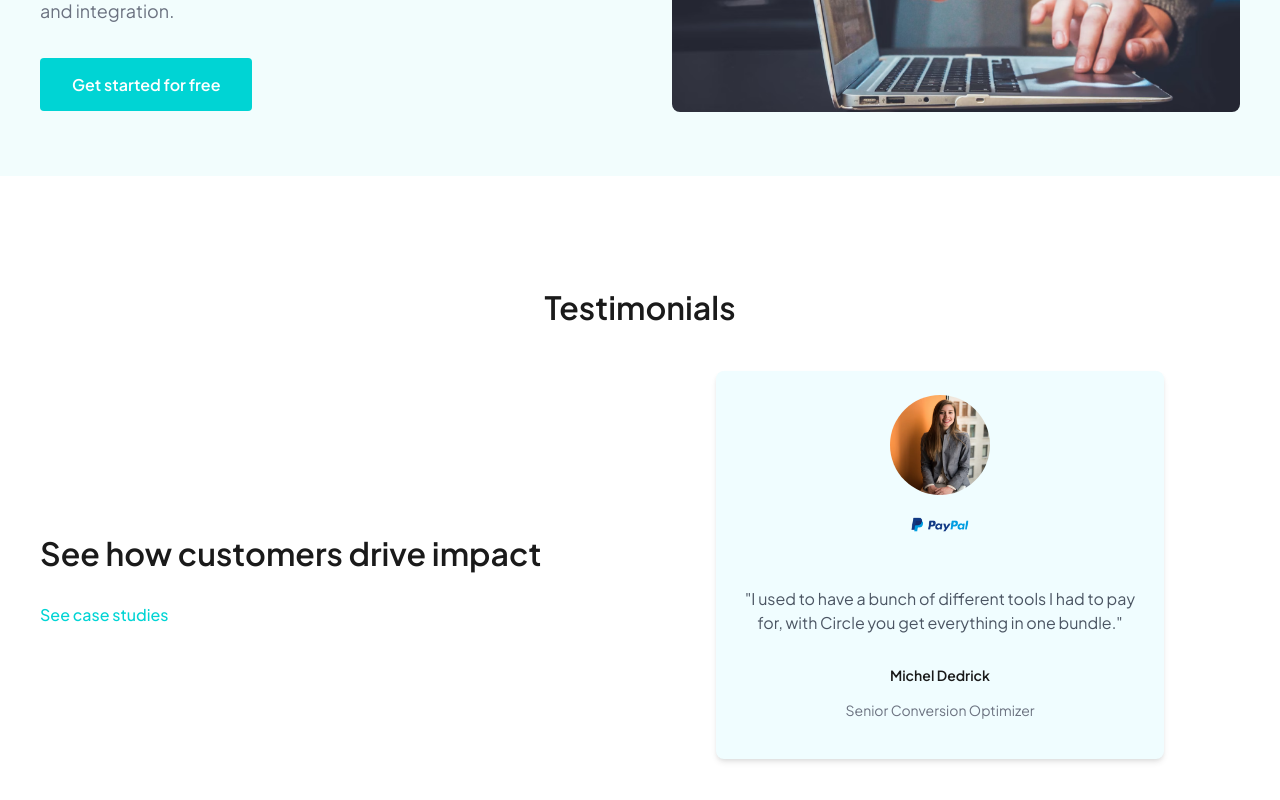
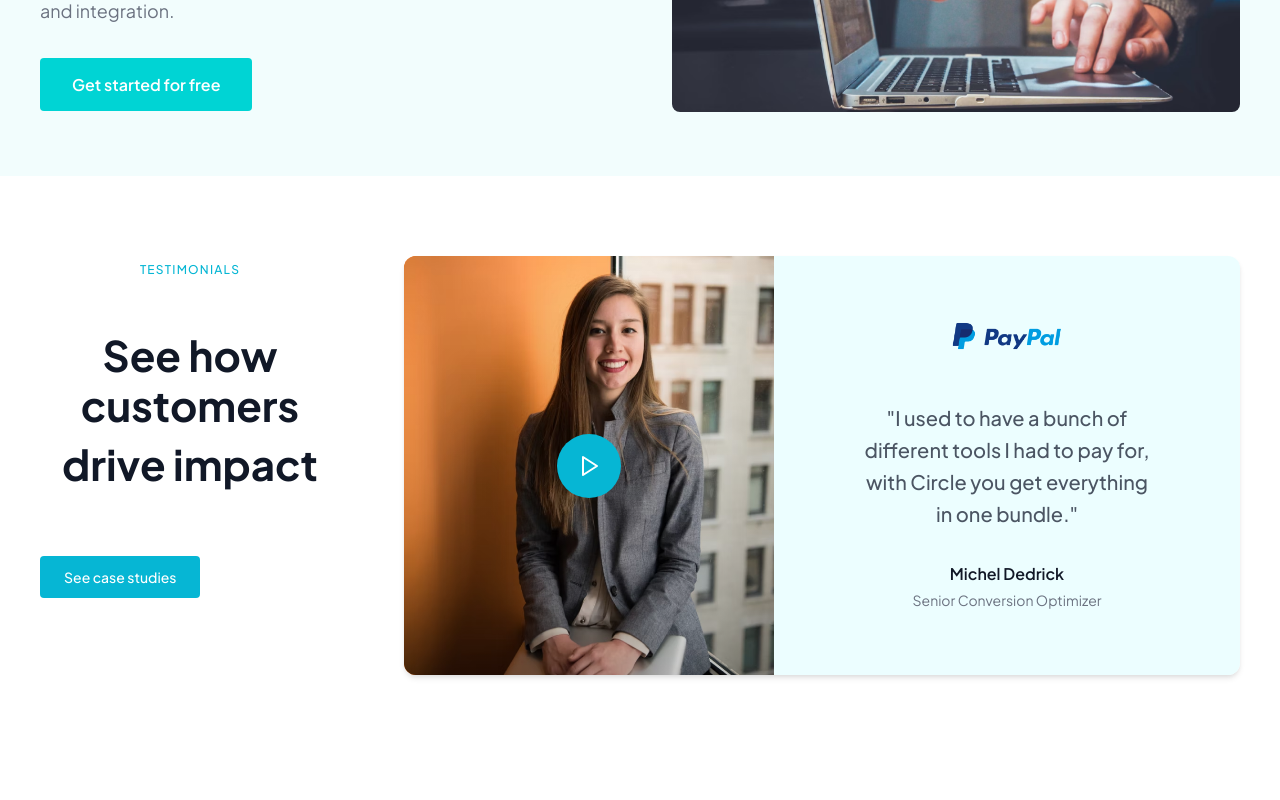
Before and after one commit to KrievinsT/oCircle, a React (Vite) app: page / in a window 1280 px wide. Shown: the part 3539-4339 px from the top of the page. After the commit the page ends 4294 px from the top, so only its background shows below. Built offline with nearby package versions, Linux system fonts and the light colour scheme.

Commit message:
Testimonials changes, closer to finished product

```diff
--- a/package.json
+++ b/package.json
@@ -10,6 +10,7 @@
     "preview": "vite preview"
   },
   "dependencies": {
+    "lucide-react": "^0.456.0",
     "react": "^18.3.1",
     "react-dom": "^18.3.1"
   },
--- a/src/components/Testimonials/Testimonials.jsx
+++ b/src/components/Testimonials/Testimonials.jsx
@@ -1,34 +1,59 @@
+// Testimonials.jsx
 import React from 'react';
+import { Play } from 'lucide-react';
 import './Testimonials.scss';
-import PaypalLogo from '../../assets/paypal.png';
-import GirlImage from '../../assets/girl_sit.png';
+import paypal from '../../assets/paypal.png';
+import girlSit from '../../assets/girl_sit.png';
 
 const Testimonials = () => {
   return (
-    <section id="testimonials" className="testimonials">
-      <div className="testimonials__content">
-        <div className="testimonials__title-container">
-          <h2 className="testimonials__title">Testimonials</h2>
+    <section className="testimonials">
+      <div className="testimonials__container">
+        <div className="testimonials__header">
+          <span className="testimonials__label">TESTIMONIALS</span>
+          <div className="testimonials__title-group">
+            <h2 className="testimonials__title">
+              See how customers
+              <span className="testimonials__title-emphasis">drive impact</span>
+            </h2>
+            <button className="testimonials__cta">
+              See case studies
+            </button>
+          </div>
         </div>
-        <div className="testimonials__container">
-          <div className="testimonials__left">
-            <h2 className="testimonials__title">See how customers drive impact</h2>
-            <a href="#" className="testimonials__link">See case studies</a>
+
+        <div className="testimonials__content">
+          <div className="testimonials__media">
+            <img
+              src={girlSit}
+              alt="Testimonial video thumbnail"
+              className="testimonials__image"
+            />
+            <button className="testimonials__play-button">
+              <Play className="testimonials__play-icon" />
+            </button>
           </div>
-          <div className="testimonials__right">
-            <div className="testimonials__item">
-              <div className="testimonials__item-content">
-                <img src={GirlImage} alt="Michel Dedrick" className="testimonials__item-avatar" />
-                <img src={PaypalLogo} alt="PayPal" className="testimonials__item-logo" />
-                <p className="testimonials__item-text">"I used to have a bunch of different tools I had to pay for, with Circle you get everything in one bundle."</p>
-                <div className="testimonials__item-attribution">
-                  <div>
-                    <h3 className="testimonials__item-name">Michel Dedrick</h3>
-                    <p className="testimonials__item-role">Senior Conversion Optimizer</p>
-                  </div>
-                </div>
-              </div>
+
+          <div className="testimonials__quote">
+            <div className="testimonials__quote-content">
+              <img
+                src={paypal}
+                alt="PayPal logo"
+                className="testimonials__company-logo"
+              />
+              <blockquote className="testimonials__quote-text">
+                "I used to have a bunch of different tools I had to pay for, with Circle you get everything in one bundle."
+              </blockquote>
+              <footer className="testimonials__quote-attribution">
+                <cite className="testimonials__quote-author">Michel Dedrick</cite>
+                <span className="testimonials__quote-role">Senior Conversion Optimizer</span>
+              </footer>
             </div>
+          </div>
+
+          <div className="testimonials__navigation">
+            <button className="testimonials__nav-dot testimonials__nav-dot--active" aria-label="View testimonial 1"></button>
+            <button className="testimonials__nav-dot" aria-label="View testimonial 2"></button>
           </div>
         </div>
       </div>
--- a/src/components/Testimonials/Testimonials.scss
+++ b/src/components/Testimonials/Testimonials.scss
@@ -1,125 +1,264 @@
+// Testimonials.scss
 .testimonials {
-    padding: 80px 0;
-    background-color: white;
+  padding: 80px 16px;
+  background-color: #ffffff;
 
-    &__content {
+  &__container {
     max-width: 1200px;
     margin: 0 auto;
-      padding: 0 20px;
+    display: flex;
+    align-items: flex-start;
+    gap: 64px;
   }
 
-    &__title-container {
-      margin-bottom: 40px;
+  &__header {
+    flex-shrink: 0;
+    max-width: 300px;
+  }
+
+  &__label {
+    display: inline-block;
+    color: #06b6d4;
+    font-size: 12px;
+    font-weight: 500;
+    letter-spacing: 0.1em;
+    text-transform: uppercase;
+    margin-bottom: 16px;
+  }
+
+  &__title-group {
+    display: flex;
+    flex-direction: column;
+    gap: 32px;
   }
 
   &__title {
-      font-size: 32px;
-      font-weight: 600;
-      color: #1a1a1a;
+    font-size: 42px;
+    font-weight: 700;
+    line-height: 1.2;
+    color: #111827;
+
+    &-emphasis {
+      display: block;
+      margin-top: 8px;
+    }
   }
 
-    &__container {
+  &__cta {
+    width: fit-content;
+    background-color: #06b6d4;
+    color: #ffffff;
+    font-size: 14px;
+    font-weight: 500;
+    padding: 12px 24px;
+    border-radius: 4px;
+    border: none;
+    cursor: pointer;
+    transition: background-color 0.2s ease;
+
+    &:hover {
+      background-color: #0891b2;
+    }
+  }
+
+  &__content {
+    flex: 1;
+    position: relative;
     display: flex;
-      justify-content: space-between;
+    border-radius: 12px;
+    overflow: hidden;
+    box-shadow: 0 4px 6px -1px rgba(0, 0, 0, 0.1),
+                0 2px 4px -1px rgba(0, 0, 0, 0.06);
+  }
+
+  &__media {
+    position: relative;
+    flex: 1;
+    background-color: #f97316;
+
+    &::after {
+      content: '';
+      position: absolute;
+      inset: 0;
+      background: linear-gradient(
+        to bottom,
+        rgba(0, 0, 0, 0) 0%,
+        rgba(0, 0, 0, 0.2) 100%
+      );
+    }
+  }
+
+  &__image {
+    width: 100%;
+    height: 100%;
+    object-fit: cover;
+    min-height: 400px;
+  }
+
+  &__play-button {
+    position: absolute;
+    top: 50%;
+    left: 50%;
+    transform: translate(-50%, -50%);
+    background-color: #06b6d4;
+    border: none;
+    border-radius: 50%;
+    width: 64px;
+    height: 64px;
+    display: flex;
+    align-items: center;
+    justify-content: center;
+    cursor: pointer;
+    transition: all 0.2s ease;
+    z-index: 1;
+
+    &:hover {
+      background-color: #0891b2;
+      transform: translate(-50%, -50%) scale(1.1);
+    }
+  }
+
+  &__play-icon {
+    width: 24px;
+    height: 24px;
+    color: #ffffff;
+  }
+
+  &__quote {
+    flex: 1;
+    background-color: #ecfeff;
+    padding: 48px;
+    display: flex;
     align-items: center;
   }
 
-    &__left {
-      flex-basis: 50%;
-      text-align: left;
+  &__quote-content {
+    max-width: 400px;
   }
 
-    &__link {
-      color: #00d4d4;
+  &__company-logo {
+    height: 32px;
+    margin-bottom: 24px;
+  }
+
+  &__quote-text {
+    font-size: 20px;
+    line-height: 1.6;
+    color: #4b5563;
+    margin-bottom: 32px;
+    font-weight: 500;
+  }
+
+  &__quote-attribution {
+    display: flex;
+    flex-direction: column;
+    gap: 4px;
+  }
+
+  &__quote-author {
+    font-weight: 600;
+    color: #111827;
+    font-style: normal;
     font-size: 16px;
-      font-weight: 500;
-      text-decoration: none;
-      transition: color 0.2s ease;
+  }
 
-      &:hover {
-        color: darken(#00d4d4, 10%);
+  &__quote-role {
+    color: #6b7280;
+    font-size: 14px;
+  }
+
+  &__navigation {
+    position: absolute;
+    right: -24px;
+    top: 50%;
+    transform: translateY(-50%);
+    display: flex;
+    flex-direction: column;
+    gap: 8px;
+    padding: 8px;
+  }
+
+  &__nav-dot {
+    width: 8px;
+    height: 8px;
+    border-radius: 50%;
+    border: none;
+    background-color: #d1d5db;
+    padding: 0;
+    cursor: pointer;
+    transition: background-color 0.2s ease;
+
+    &--active {
+      background-color: #06b6d4;
+    }
+
+    &:hover:not(&--active) {
+      background-color: #9ca3af;
     }
   }
 
-    &__right {
-      flex-basis: 50%;
-      display: flex;
-      justify-content: center;
+  // Media Queries
+  @media (max-width: 1024px) {
+    padding: 64px 24px;
+
+    &__container {
+      gap: 48px;
+    }
+
+    &__title {
+      font-size: 36px;
+    }
+
+    &__quote {
+      padding: 32px;
+    }
+  }
+
+  @media (max-width: 968px) {
+    &__container {
+      flex-direction: column;
+      gap: 48px;
+    }
+
+    &__header {
+      max-width: none;
+      text-align: center;
+    }
+
+    &__title-group {
       align-items: center;
     }
 
-    &__item {
-      background-color: #f0fdff;
-      border-radius: 8px;
-      box-shadow: 0 4px 6px -1px rgba(0, 0, 0, 0.1), 0 2px 4px -1px rgba(0, 0, 0, 0.06);
-      padding: 24px;
-      transition: transform 0.3s ease;
-      max-width: 400px;
-
-      &:hover {
-        transform: translateY(-4px);
+    &__content {
+      flex-direction: column;
     }
 
-      &-content {
-        display: flex;
-        flex-direction: column;
-        align-items: center;
-        text-align: center;
+    &__quote {
+      padding: 32px 24px;
     }
 
-      &-logo {
-        width: 60px;
-        height: 60px;
-        object-fit: contain;
-        margin-bottom: 16px;
-      }
-
-      &-avatar {
-        width: 100px;
-        height: 100px;
-        border-radius: 50%;
-      }
-
-      &-text {
-        font-size: 16px;
-        color: #4b5563;
-        margin-bottom: 16px;
-      }
-
-      &-attribution {
-        display: flex;
-        align-items: center;
-        gap: 12px;
-      }
-
-      &-name {
-        font-size: 14px;
-        font-weight: 600;
-        color: #1a1a1a;
-      }
-
-      &-role {
-        font-size: 14px;
-        color: #6b7280;
+    &__navigation {
+      right: 16px;
+      bottom: 16px;
+      top: auto;
+      transform: none;
+      flex-direction: row;
     }
   }
 
-    @media (max-width: 768px) {
-      padding: 40px 0;
+  @media (max-width: 640px) {
+    padding: 48px 16px;
 
-      &__container {
-        flex-direction: column;
-        align-items: flex-start;
+    &__title {
+      font-size: 32px;
     }
 
-      &__left {
-        flex-basis: auto;
-        margin-bottom: 32px;
+    &__quote-text {
+      font-size: 18px;
     }
 
-      &__right {
-        flex-basis: auto;
-        justify-content: flex-start;
+    &__image {
+      min-height: 300px;
     }
   }
 }
```
Also changed, not shown: 1 other file (tests, documents, lock files or other folders). Lines whose indentation alone changed are shown as unchanged.
